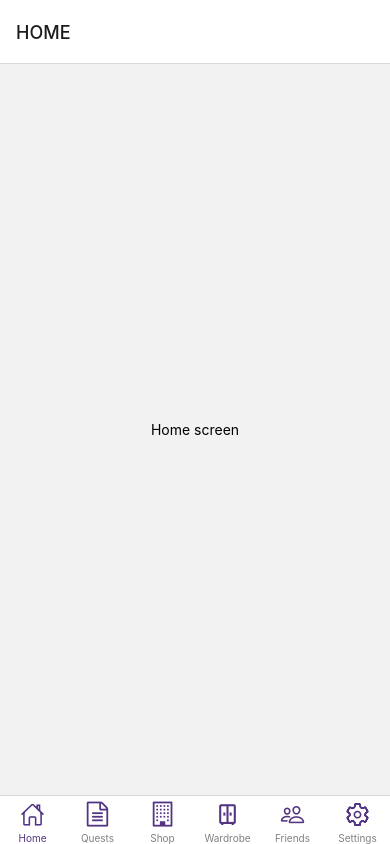
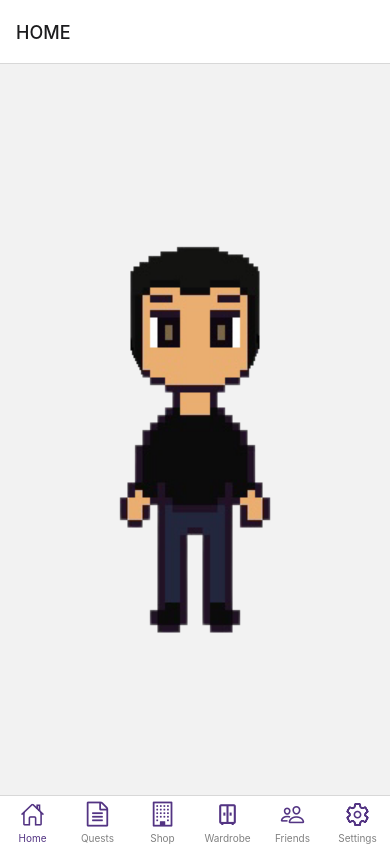
Before and after one commit to t2minht/TAMUHack2023, a React Native app: screen / in a window 390 px wide. Built offline with nearby package versions, Linux system fonts and the light colour scheme.

Commit message:
Adding sprites

```diff
--- a/App.js
+++ b/App.js
@@ -1,5 +1,5 @@
 import * as React from 'react';
-import { Button, Text, View } from 'react-native';
+import { Button, Text, View, Image } from 'react-native';
 import { NavigationContainer } from '@react-navigation/native';
 import { createNativeStackNavigator } from '@react-navigation/native-stack';
 import { createBottomTabNavigator } from '@react-navigation/bottom-tabs';
@@ -18,11 +18,13 @@ function DetailsScreen() {
 function HomeScreen({ navigation }) {
   return (
     <View style={{ flex: 1, justifyContent: 'center', alignItems: 'center' }}>
-      <Text>Home screen</Text>
+
       {/* <Button
         title="Go to Details"
         onPress={() => navigation.navigate('Details')}
       /> */}
+      <Image source={require('./assets/male_sprite.png')} style={{ width: 450, height: 450 }} />
+      {/* <Image source={require('./assets/female_sprite1.png')} style={{ width: 250, height: 250 }} /> */}
     </View>
   );
 }
```
Also changed, not shown: assets/female_sprite1.png (added), assets/male_sprite.png (added).
